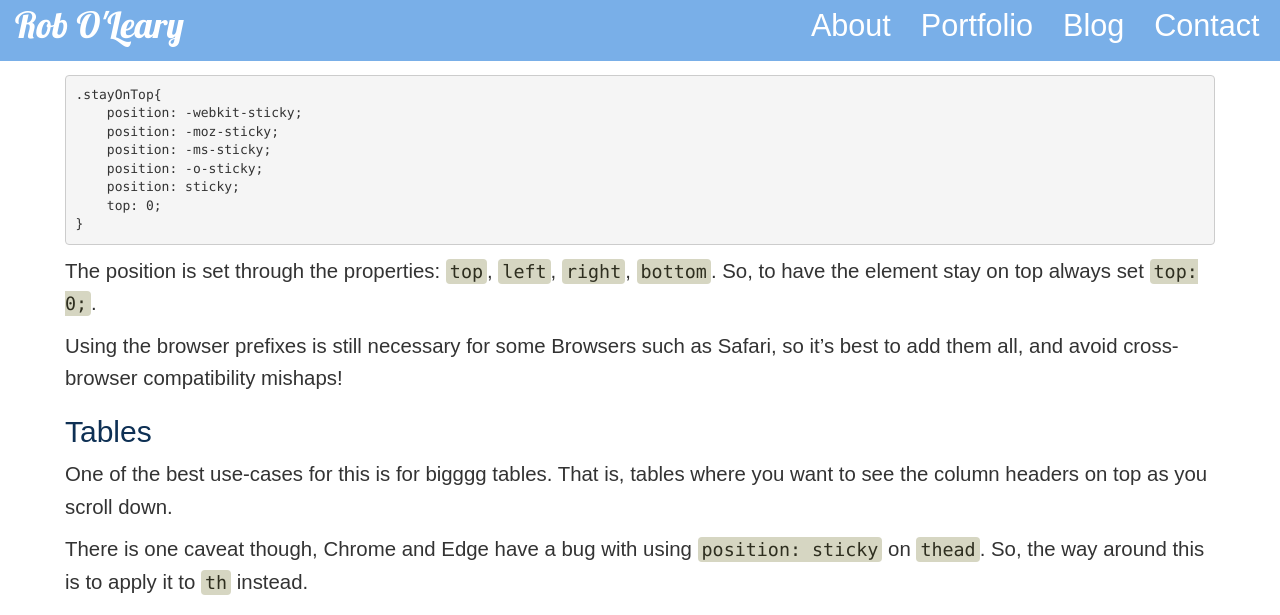
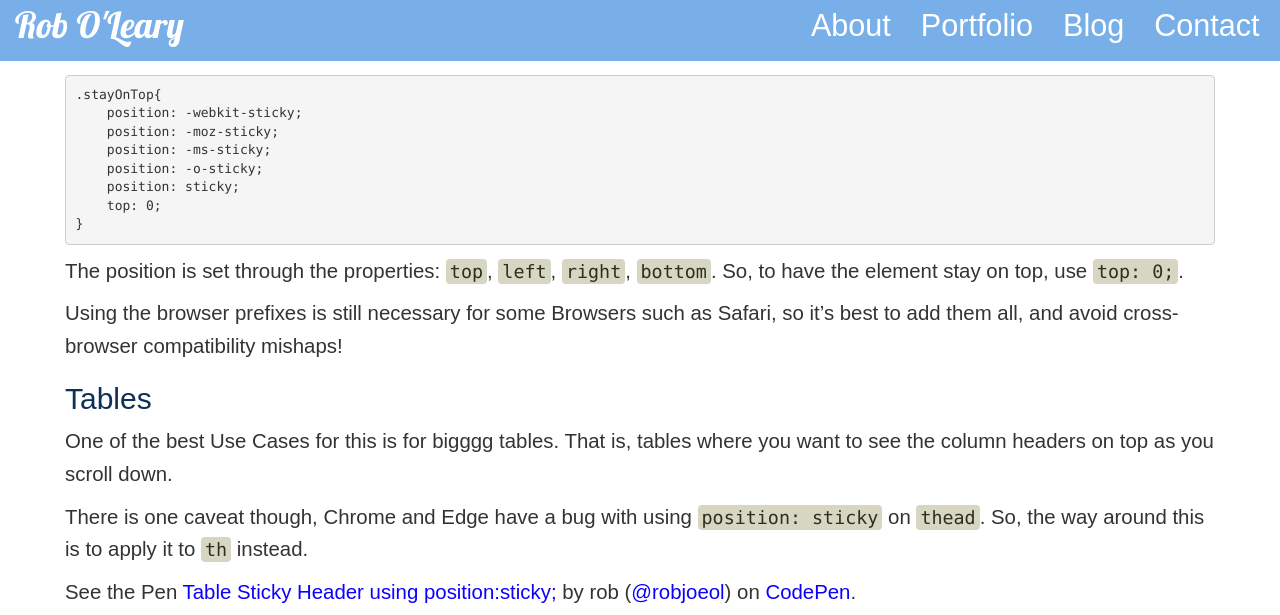
Before and after one commit to robole/robole.github.io, a Jekyll site: the page built from _posts/2020-03-01-sticky-headers.md, in a window 1280 px wide and 1400 px high, scrolled down 1764 px. Shown: the top 615 px of the window. Built offline with Jekyll 4.4.1, drawn with Linux system fonts in a browser that asks for light colours; nearby versions of some CDN libraries; comment, search, counter and statistics services are not loaded; some of the changed text lies outside the part shown.

Commit message:
tweak sticky header

````diff
--- a/_posts/2020-03-01-sticky-headers.md
+++ b/_posts/2020-03-01-sticky-headers.md
@@ -1,6 +1,6 @@
 ---
 layout: scrollable_post
-title: Make it stick! Sticky headers in CSS 🦎🔝💻
+title: Make it stick! Sticky headers in CSS 🦎🔝
 category: web
 tags: [HTML, CSS, web]
 published: true
@@ -29,13 +29,13 @@
     top: 0;
 }
 ```
-The position is set through the properties: `top`, `left`, `right`, `bottom`. So, to have the element stay on top always set `top: 0;`.
+The position is set through the properties: `top`, `left`, `right`, `bottom`. So, to have the element stay on top, use `top: 0;`.
 
 Using the browser prefixes is still necessary for some Browsers such as Safari, so it's best to add them all, and avoid cross-browser compatibility mishaps!
 
 ## Tables
 
-One of the best use-cases for this is for bigggg tables. That is, tables where you want to see the column headers on top as you scroll down.
+One of the best Use Cases for this is for bigggg tables. That is, tables where you want to see the column headers on top as you scroll down.
 
 There is one caveat though, Chrome and Edge have a bug with using `position: sticky` on `thead`. So, the way around this is to apply it to `th` instead.
 
@@ -47,11 +47,10 @@
 <p data-height="417" data-theme-id="0" data-slug-hash="KBQbNG" data-default-tab="result" data-user="robjoeol" data-pen-title="Cell Zoom 🔍" class="codepen">See the Pen <a href="https://codepen.io/robjoeol/pen/KBQbNG/">Cell Zoom 🔍</a> by rob (<a href="https://codepen.io/robjoeol">@robjoeol</a>) on <a href="https://codepen.io">CodePen</a>.</p>
 <script async src="https://static.codepen.io/assets/embed/ei.js"></script>
 
-## Other uses
+## Other Use Cases
 
-It is used often to have the main navigation menu stick on the top of the page.
-
-I thought this was a cool idea. A reading progress bar for a blog post (scroll to see it in action):
+- It is used often to make a sticky navigation bar. This is used mostly when there is a hero section above the navbar, the navbar becomes fixed when the user scrolls past the hero section.
+- I think the example below is cool. A reading progress bar for a blog post (scroll to see it in action).
 
 <p class="codepen" data-height="392" data-theme-id="light" data-default-tab="result" data-user="stephanieogaygarcia" data-slug-hash="zLQpbX" style="height: 392px; box-sizing: border-box; display: flex; align-items: center; justify-content: center; border: 2px solid; margin: 1em 0; padding: 1em;" data-pen-title="Sticky Blog Reading Progress Bar">
   <span>See the Pen <a href="https://codepen.io/stephanieogaygarcia/pen/zLQpbX">
````
Also changed, not shown: _posts/2020-04-13-make-learning-fun.md (+1 -1 lines).
